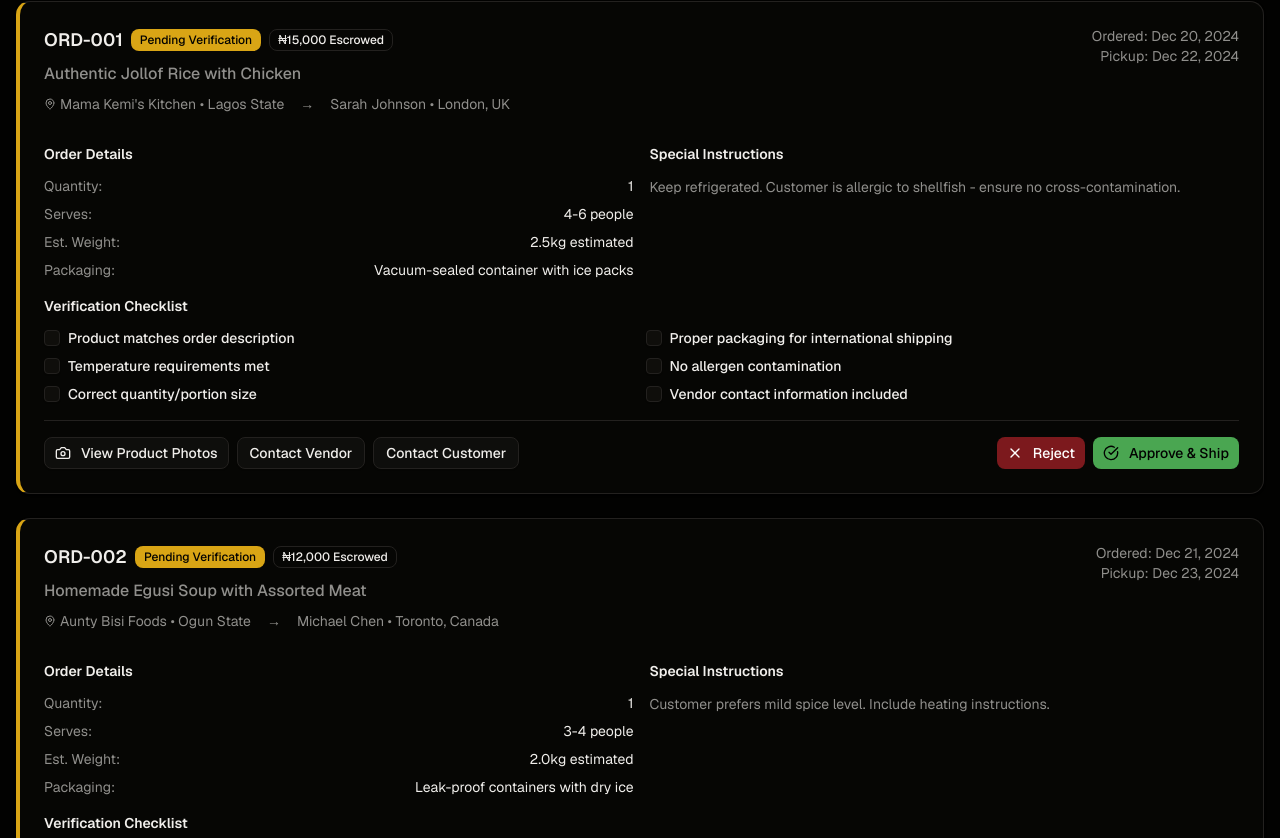
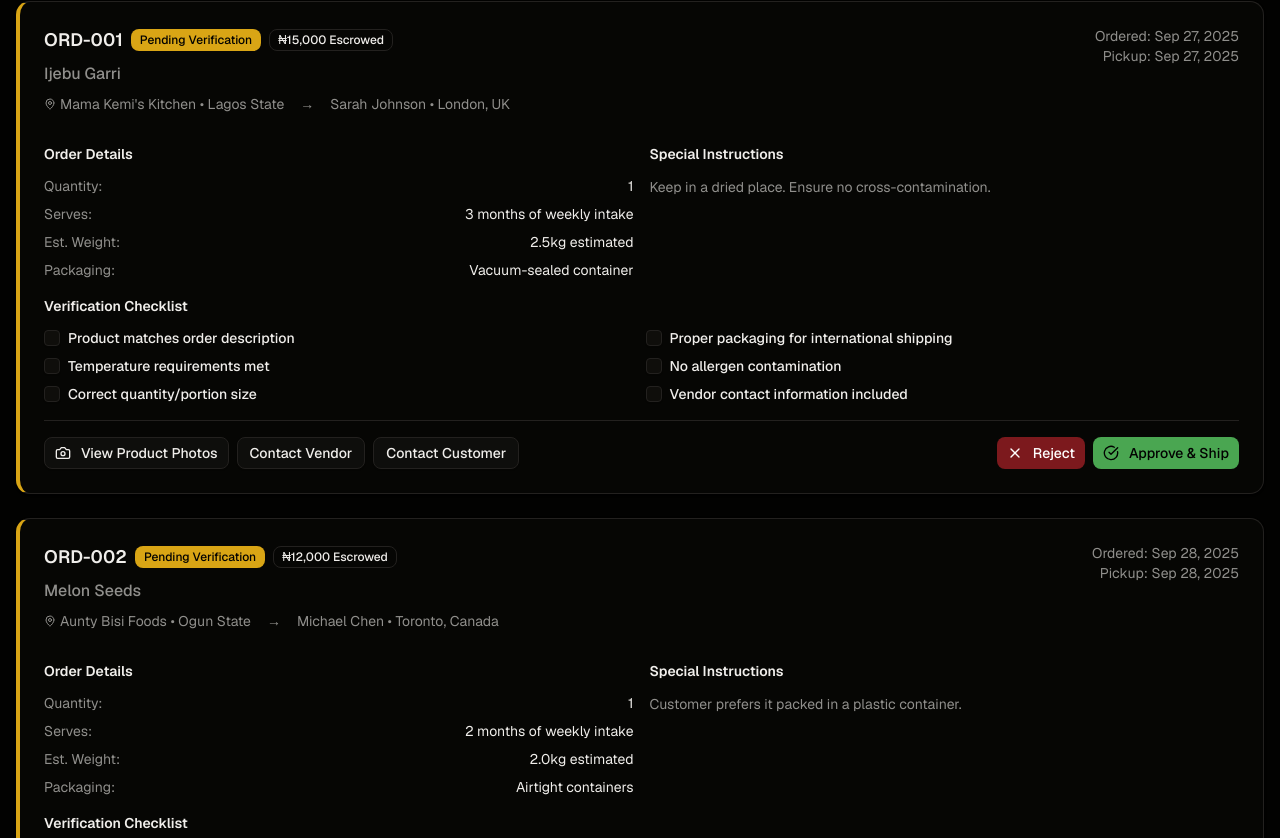
Before and after one commit to olamideakintayo/cambia-frontend, a Next.js app: page /shipping in a window 1280 px wide. Shown: the part 462-1300 px from the top of the page. Built offline with nearby package versions, Linux system fonts and the light colour scheme.

Commit message:
Edited the shipping dashboard food

```diff
--- a/src/components/shipping-dashboard.tsx
+++ b/src/components/shipping-dashboard.tsx
@@ -20,21 +20,21 @@ import { Package, Camera, CheckCircle, X, AlertTriangle, Clock, MapPin } from "l
 const pendingVerifications = [
   {
     id: "ORD-001",
-    product: "Authentic Jollof Rice with Chicken",
+    product: "Ijebu Garri",
     vendor: "Mama Kemi's Kitchen",
     vendorLocation: "Lagos State",
     customer: "Sarah Johnson",
     customerLocation: "London, UK",
     orderValue: 15000,
     escrowStatus: "locked",
-    orderDate: "Dec 20, 2024",
-    expectedPickup: "Dec 22, 2024",
-    specialInstructions: "Keep refrigerated. Customer is allergic to shellfish - ensure no cross-contamination.",
-    productImage: "/jollof-rice-with-chicken.jpg",
+    orderDate: "Sep 27, 2025",
+    expectedPickup: "Sep 27, 2025",
+    specialInstructions: "Keep in a dried place. Ensure no cross-contamination.",
+    productImage: "/images/garri.jpg",
     orderDetails: {
       quantity: 1,
-      serves: "4-6 people",
-      packaging: "Vacuum-sealed container with ice packs",
+      serves: "3 months of weekly intake",
+      packaging: "Vacuum-sealed container",
       weight: "2.5kg estimated",
     },
     verificationChecklist: [
@@ -48,21 +48,21 @@ const pendingVerifications = [
   },
   {
     id: "ORD-002",
-    product: "Homemade Egusi Soup with Assorted Meat",
+    product: "Melon Seeds",
     vendor: "Aunty Bisi Foods",
     vendorLocation: "Ogun State",
     customer: "Michael Chen",
     customerLocation: "Toronto, Canada",
     orderValue: 12000,
     escrowStatus: "locked",
-    orderDate: "Dec 21, 2024",
-    expectedPickup: "Dec 23, 2024",
-    specialInstructions: "Customer prefers mild spice level. Include heating instructions.",
-    productImage: "/egusi-soup-nigerian.jpg",
+    orderDate: "Sep 28, 2025",
+    expectedPickup: "Sep 28, 2025",
+    specialInstructions: "Customer prefers it packed in a plastic container.",
+    productImage: "/images/egusi-melon-seeds.jpg",
     orderDetails: {
       quantity: 1,
-      serves: "3-4 people",
-      packaging: "Leak-proof containers with dry ice",
+      serves: "2 months of weekly intake",
+      packaging: "Airtight containers",
       weight: "2.0kg estimated",
     },
     verificationChecklist: [
```
